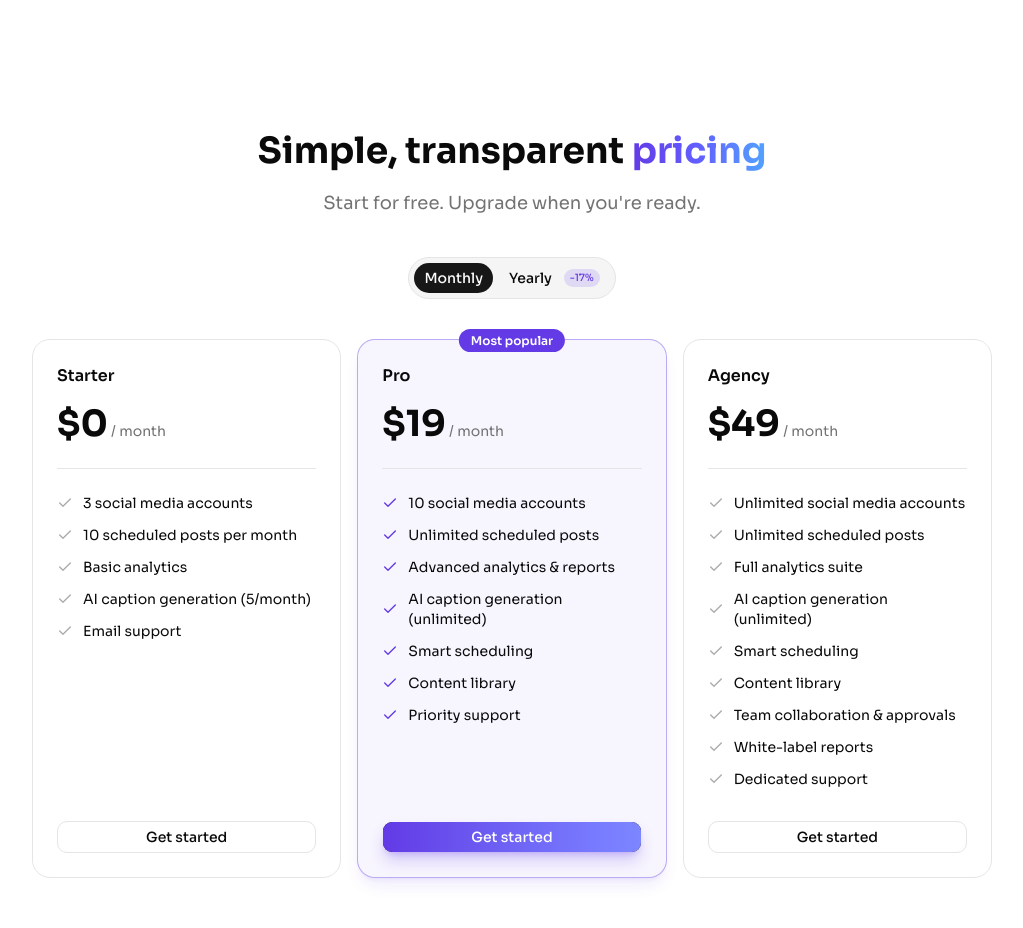
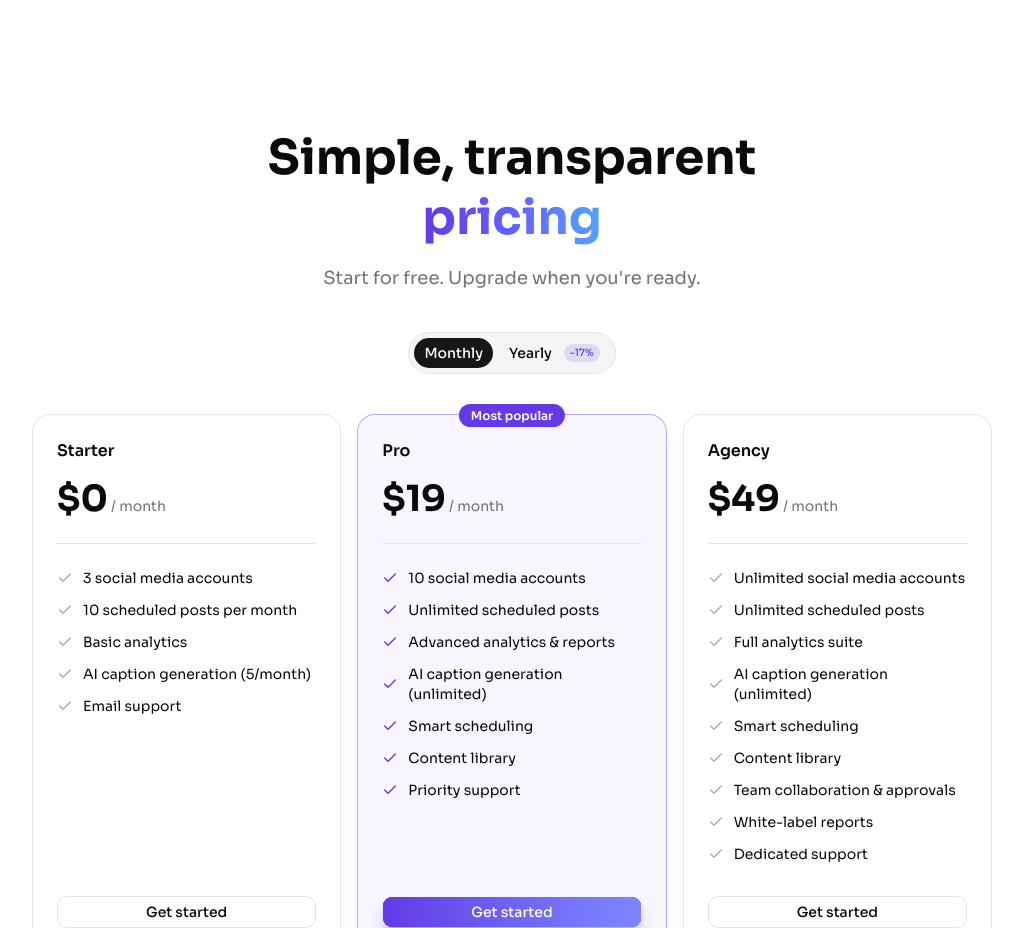
Before and after one commit to luchersou/postly, a Next.js app: page / in a window 1280 px wide. Shown: the part 8640-9568 px from the top of the page, without its empty margins (128-1151 px from the left). Built offline with nearby package versions, Linux system fonts and the light colour scheme.

Commit message:
feat: increase pricing title size and force line break for gradient emphasis

```diff
--- a/src/components/sections/pricing/pricing-section.tsx
+++ b/src/components/sections/pricing/pricing-section.tsx
@@ -27,13 +27,14 @@ export function PricingSection() {
           whileInView="visible"
           viewport={{ once: true, margin: "-80px" }}
           transition={{ duration: 0.6, ease: [0.25, 0.1, 0.25, 1] }}
-          className="mb-10 space-y-4 text-center"
+          className="mb-10 text-center"
         >
-          <h2 className="text-3xl font-bold leading-tight lg:text-4xl">
-            Simple, transparent{" "}
+          <h2 className="text-4xl font-bold leading-tight sm:text-5xl">
+            Simple, transparent
+            <br />
             <span className="text-gradient">pricing</span>
           </h2>
-          <p className="text-muted-foreground text-lg">
+          <p className="mt-4 text-muted-foreground text-lg">
             Start for free. Upgrade when you're ready.
           </p>
         </motion.div>
```
